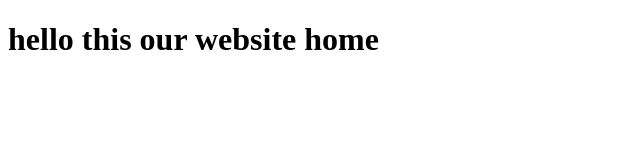
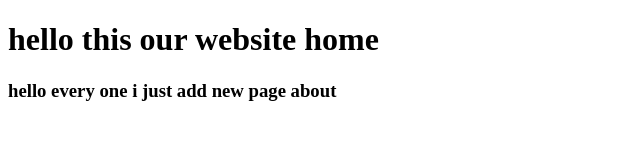
Before and after one commit to Panhwar-Ghulam/lodanza, a plain HTML site: page index.html in a window 1280 px wide. Shown: the whole page, without its empty margins (0-640 px from the left). Drawn offline with Linux system fonts and the light colour scheme.

```diff
--- a/index.html
+++ b/index.html
@@ -8,5 +8,6 @@
 <body>
 
     <h1>hello this our website home</h1>
+    <h3> hello every one i just add new page about</h3>
 </body>
 </html>
```
